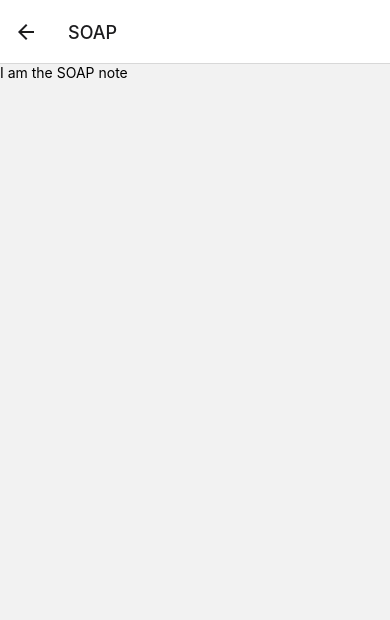
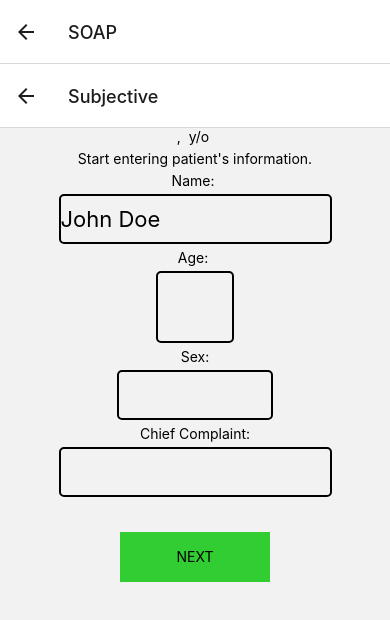
Before and after one commit to nathan-zucker/soap-note, a React Native app: screen /SOAP in a window 390 px wide. Shown: the top 620 px of the page. Built offline with nearby package versions, Linux system fonts and the light colour scheme.

Commit message:
building soap

```diff
--- a/components/Soap.js
+++ b/components/Soap.js
@@ -2,15 +2,134 @@ import {
     View,
     Pressable,
     Text,
+    TextInput,
+    StyleSheet
 } from 'react-native';
 import { useSelector, useDispatch } from 'react-redux';
+import { useState } from 'react';
 
+import { NavigationContainer } from '@react-navigation/native';
+import { createNativeStackNavigator } from '@react-navigation/native-stack';
 
-export default function Soap() {
-    const soap = useSelector(state=>state.soap)
+const Stack = createNativeStackNavigator();
+
+function Subjective({navigation}){
+    const dispatch = useDispatch()
+    const [subjective, updateSubjective] = useState({
+        patientName: '',
+        age: undefined,
+        sex: undefined,
+    })
+
     return(
-        <View>
-            <Text>I am the SOAP note</Text>
+        <View style={styles.container}>
+            <Text>{subjective.patientName}, {subjective.age} y/o {subjective.sex}</Text>
+            <Text>Start entering patient's information.</Text>
+            <Text>Name: </Text>
+            <TextInput
+                style={styles.input}
+                value={subjective.patientName}
+                onChangeText={(value)=>updateSubjective(Object.assign({}, subjective, {patientName: value}))}
+                placeholder='John Doe'
+            />
+            <Text>Age: </Text>
+            <TextInput
+                style={Object.assign({}, styles.input, {width: '20%', height: '10%'})}
+                onChangeText={(value)=>updateSubjective(Object.assign({}, subjective, {age: value}))}
+                value={subjective.age}
+            />
+            <Text>Sex:</Text>
+            <TextInput
+                style={Object.assign({}, styles.input, {width: '40%'})}
+                onChangeText={(value)=>updateSubjective(Object.assign({}, subjective, {sex: value}))}
+                value={subjective.sex}
+            />
+            <Text>Chief Complaint:</Text>
+            <TextInput
+                style={styles.input}
+            />
+            <Pressable
+                style={styles.button}
+                onPress={()=>{
+                    dispatch({type: 'updateSubjective', payload: subjective})
+                    navigation.navigate("Vitals")
+                }}
+                >
+                <Text>NEXT</Text>
+            </Pressable>
         </View>
     )
 }
+
+function Vitals({navigation}) {
+    return (
+        <View style={styles.container}>
+            <Text>Time</Text>
+            <TextInput
+                style={Object.assign({}, styles.input, {width: 120})}
+                />
+            <Text>Level of Consciousness</Text>
+            <TextInput
+                style={Object.assign({}, styles.input, {width: 120})}
+            />
+            <Text>Heart Rate</Text>
+            <TextInput
+                style={styles.number}
+            />
+            <Text>Respiratory Rate</Text>
+            <TextInput
+                style={styles.number}
+            />
+            <Text>Blood Pressure</Text>
+            <TextInput
+                style={styles.number}
+            />
+            <Text>Skin Color, Temperature, Moisture</Text>
+            <TextInput
+                style={styles.input}
+            />
+        </View>
+    )
+}
+
+export default function Soap() {
+
+    return(
+        <NavigationContainer independent={true}>
+        <Stack.Navigator>
+            <Stack.Screen name='Subjective' component={Subjective} />
+            <Stack.Screen name='Vitals' component={Vitals} />
+        </Stack.Navigator>
+        </NavigationContainer>
+    )
+}
+const styles = StyleSheet.create({
+    container: {
+        height: '100%',
+        width: '100%',
+        alignItems: 'center',
+        gap: 5,
+    },
+    input: {
+        borderWidth: 2,
+        borderRadius: 5,
+        width: '70%',
+        height: 50,
+        fontSize: 22,
+    },
+    number: {
+        borderWidth: 2,
+        borderRadius: 5,
+        width: 50,
+        height: 50,
+        fontSize: 22,
+    },
+    button: {
+        marginTop: 30,
+        justifyContent: 'center',
+        alignItems: 'center',
+        width: 150,
+        height: 50,
+        backgroundColor: 'limegreen'
+    }
+})
--- a/package.json
+++ b/package.json
@@ -15,6 +15,7 @@
     "@reduxjs/toolkit": "^1.9.5",
     "expo": "~48.0.15",
     "expo-status-bar": "~1.4.4",
+    "primereact": "^9.5.0",
     "react": "18.2.0",
     "react-dom": "18.2.0",
     "react-native": "0.71.8",
```
Also changed, not shown: 2 other files (tests, documents, lock files or other folders).
